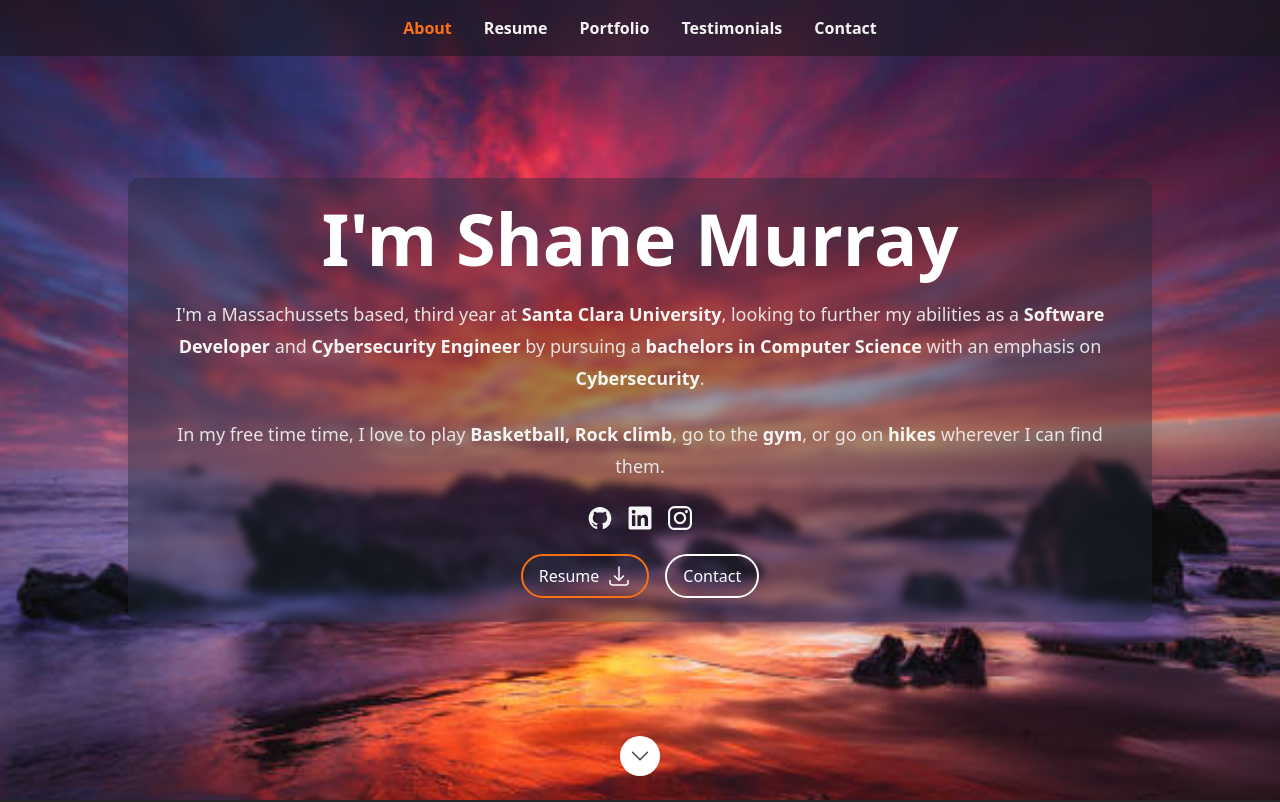
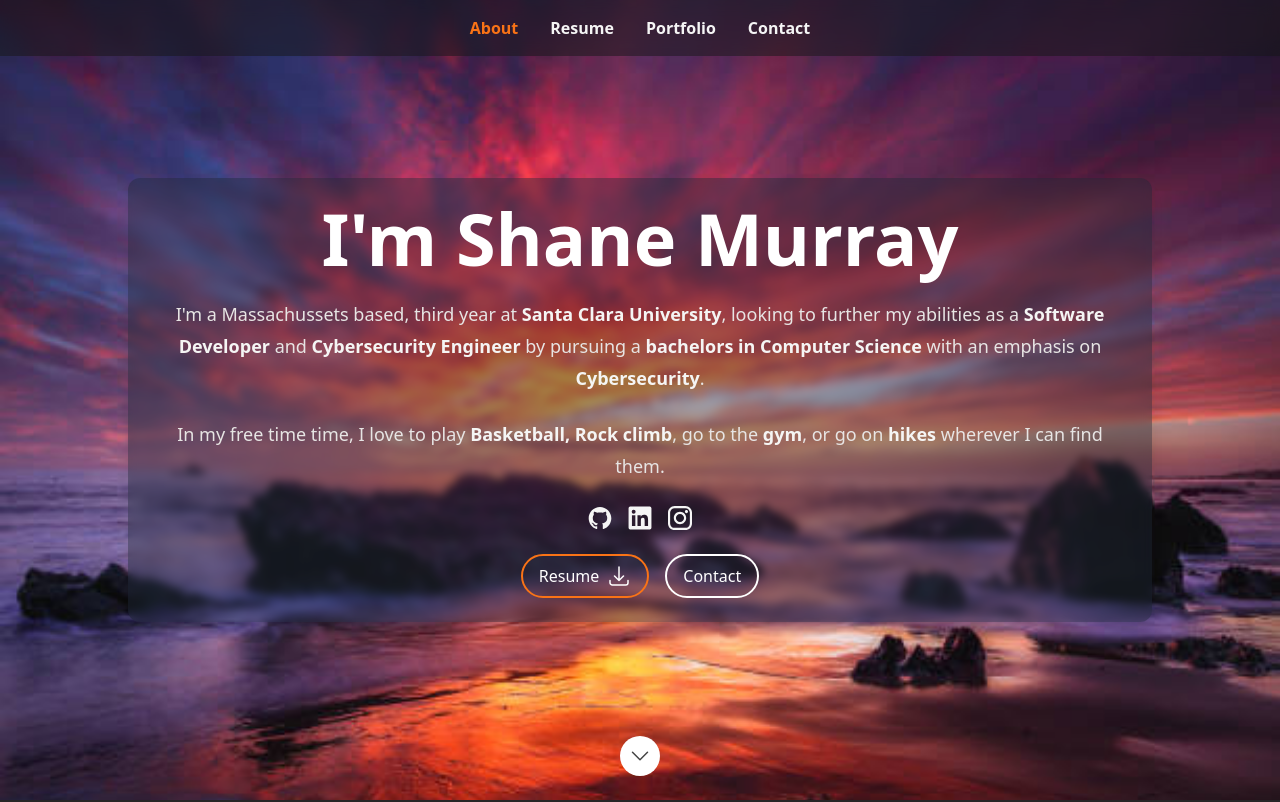
Before and after one commit to Shmurray12/shane-resume, a Next.js app: page / in a window 1280 px wide. Shown: the top 802 px of the page. Built offline with nearby package versions, Linux system fonts and the light colour scheme.

Commit message:
adding resume download

```diff
--- a/src/components/Sections/Header.tsx
+++ b/src/components/Sections/Header.tsx
@@ -11,10 +11,8 @@ export const headerID = 'headerNav';
 
 const Header: FC = memo(() => {
   const [currentSection, setCurrentSection] = useState<SectionId | null>(null);
-  const navSections = useMemo(
-    () => [SectionId.About, SectionId.Resume, SectionId.Portfolio, SectionId.Testimonials, SectionId.Contact],
-    [],
-  );
+  //when you add the testimonial section, make sure you add it back to the header.
+  const navSections = useMemo(() => [SectionId.About, SectionId.Resume, SectionId.Portfolio, SectionId.Contact], []);
 
   const intersectionHandler = useCallback((section: SectionId | null) => {
     section && setCurrentSection(section);
--- a/src/data/data.tsx
+++ b/src/data/data.tsx
@@ -88,10 +88,11 @@ export const heroData: Hero = {
   ),
   actions: [
     {
-      href: '../public/resume.pdf',
+      href: '/resume.pdf',
       text: 'Resume',
       primary: true,
       Icon: ArrowDownTrayIcon,
+      download: true,
     },
     {
       href: `#${SectionId.Contact}`,
--- a/src/data/dataDef.ts
+++ b/src/data/dataDef.ts
@@ -32,6 +32,7 @@ interface HeroActionItem {
   text: string;
   primary?: boolean;
   Icon?: ForwardRefExoticComponent<Omit<SVGProps<SVGSVGElement>, 'ref'>>;
+  download?: boolean;
 }
 
 /**
```
